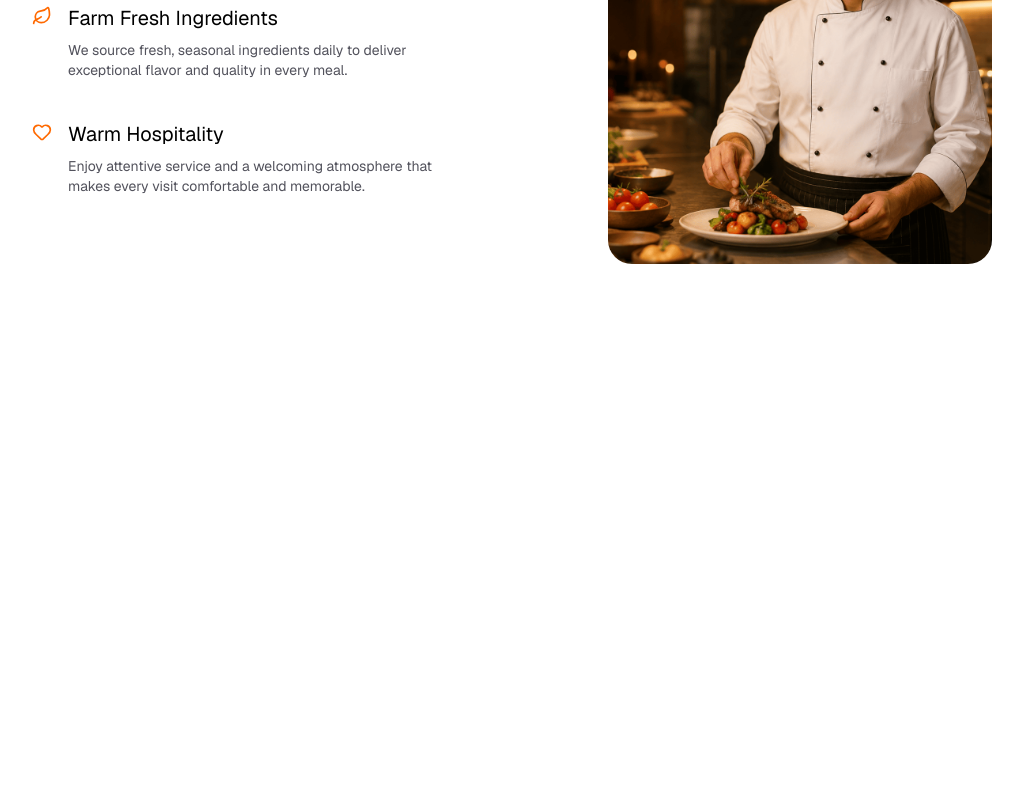
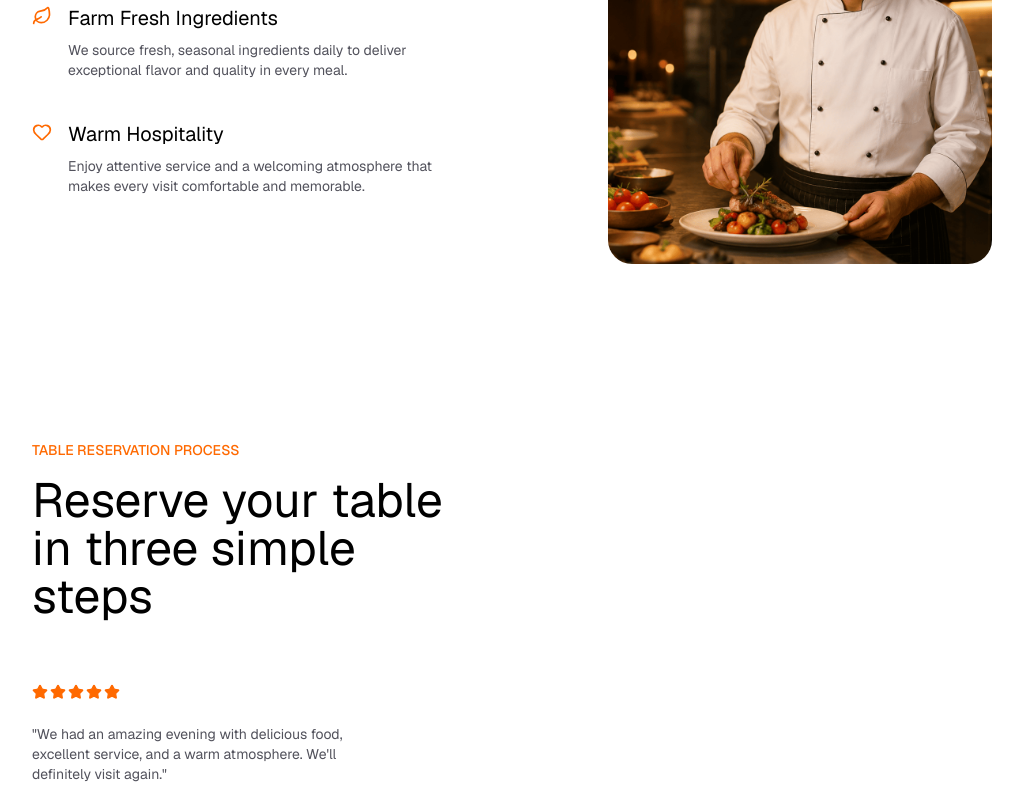
Before and after one commit to Yelle-stack/restro, a React (Vite) app: page / in a window 1280 px wide. Shown: the part 3033-3833 px from the top of the page, without its empty margins (128-1151 px from the left). Before the commit the page ends 3297 px from the top, so only its background shows below. Built offline with nearby package versions, Linux system fonts and the light colour scheme.

Commit message:
srcBookingProcess

```diff
--- a/src/App.jsx
+++ b/src/App.jsx
@@ -5,6 +5,7 @@
 import Stats from './sections/Stats'
 import Dishes from './sections/Dishes'
 import Features from './sections/Features'
+import BookingProcess from './sections/BookingProcess'
 
 const App = () => {
   return (
@@ -15,6 +16,7 @@
       <Stats />
       <Dishes />
       <Features />
+      <BookingProcess />
     </>
   )
 }
--- /dev/null
+++ b/src/sections/BookingProcess.jsx
@@ -0,0 +1,44 @@
+import { Star } from 'lucide-react'
+import Animated from '../components/Animated'
+import { bookingTestimonial } from '../data/data'
+
+const BookingProcess = () => {
+  return (
+    <section id='booking-process' className='px-auto mt-44'>
+      <div className='max-w-7xl mx-auto grid md:grid-cols-2 gap-16 md:gap-25'>
+        {/* Left Side */}
+        <div className='flex flex-col text-center md:text-left'>
+          <Animated delay={0.2}>
+             <p className='text-orange-500 font-medium uppercase mb-4'>
+                Table Reservation Process
+             </p>
+          </Animated>
+
+          <Animated delay={0.2}>
+             <h2 className='text-4xl md:text-5xl mb-16'>
+                 Reserve your table in three simple steps
+             </h2>
+          </Animated>
+
+          <Animated className="flex gap-0.5 mb-6 justify-center md:justify-start">
+             {[...Array(bookingTestimonial.rating)].map((_, i)=>(
+                <Star key={i} className='size-4 fill-orange-500 text-orange-500'/>
+             ))}
+          </Animated>
+
+          <Animated delay={0.2}>
+             <p className='text-zinc-600 max-w-xs max-md:mx-auto mb-4'>
+                 "{bookingTestimonial.quote}"
+             </p>
+          </Animated>
+        </div>
+        {/* Right Side */}
+        <div>
+
+        </div>
+      </div>
+    </section>
+  )
+}
+
+export default BookingProcess
```
